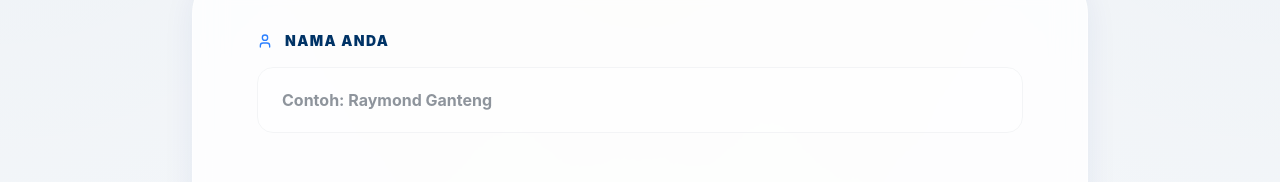
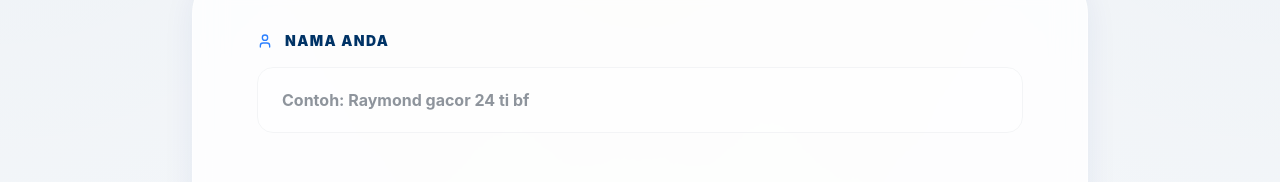
Before and after one commit to Rdevmond/SmartNetPCR, a React (Vite) app: page /predict-precision in a window 1280 px wide. Shown: the part 451-633 px from the top of the page. Built offline with nearby package versions, Linux system fonts and the light colour scheme; no server answers; the database is empty.

Commit message:
edit nama part 2 :V

```diff
--- a/src/pages/PredictPrecision.jsx
+++ b/src/pages/PredictPrecision.jsx
@@ -57,7 +57,7 @@ const Predictprecision = () => {
               <input
                 type="text"
                 required
-                placeholder="Contoh: Raymond Ganteng"
+                placeholder="Contoh: Raymond gacor 24 ti bf"
                 className="w-full px-5 py-4 md:px-6 md:py-5 bg-white/50 border border-gray-100 rounded-2xl focus:ring-4 focus:ring-blue-100 focus:border-blue-500 outline-none transition-all font-bold text-gray-800"
                 value={formData.name}
                 onChange={(e) => setFormData({ ...formData, name: e.target.value })}
```
